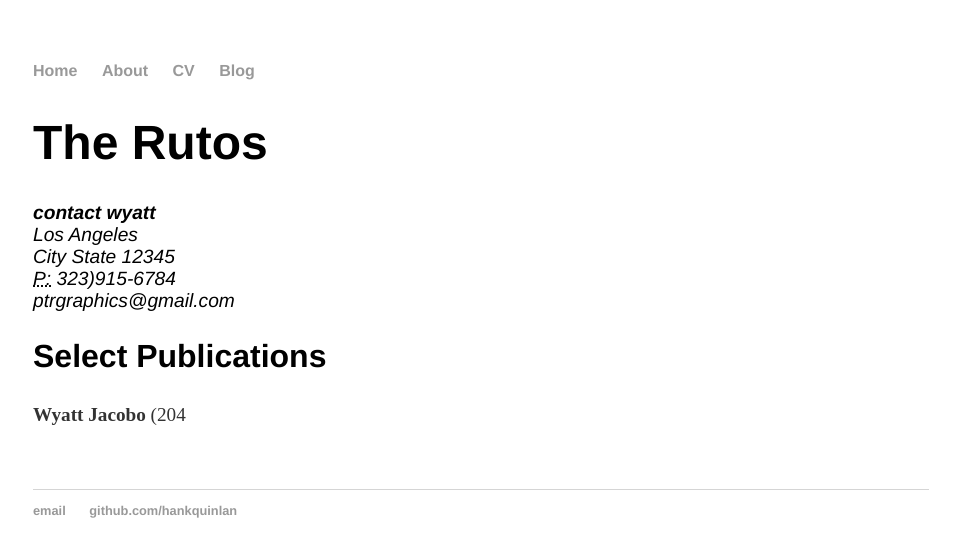
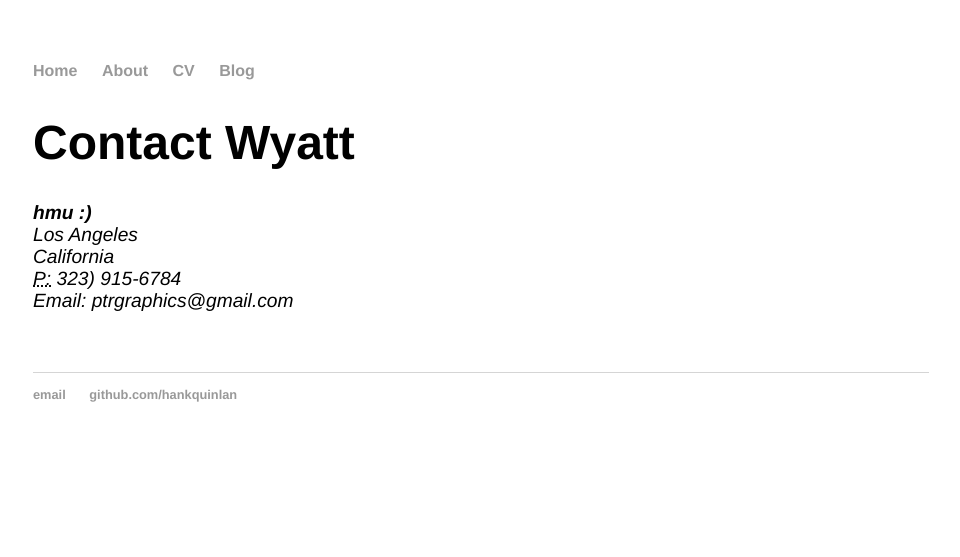
Before and after one commit to N07H1N6M4773RZ/N07H1N6M4773RZ.github.io, a Jekyll site: the page built from cv/index.html, in a window 1280 px wide. Shown: the top 557 px of the page, without its empty margins (159-1119 px from the left). Built offline with Jekyll 4.4.1, drawn with Linux system fonts in a browser that asks for light colours.

Commit message:
Update index.html

```diff
--- a/cv/index.html
+++ b/cv/index.html
@@ -5,17 +5,17 @@ title: Ruto
 
 	<div class="cv">
 		<a href="#" class="download" title=" "> </a>
-					<h1>The Rutos</h1>
+					<h1>Contact Wyatt</h1>
 					<address>
-					<strong>contact wyatt</strong><br>
+					<strong>hmu :)</strong><br>
 					Los Angeles<br>
-					City State 12345<br>
-					<abbr title="phone">P:</abbr> 323)915-6784<br>
-					<span class="obfuscate">ptrgraphics@gmail.com</span>
+					California<br>
+					<abbr title="phone">P:</abbr> 323) 915-6784<br>
+					<span class="obfuscate"> Email: ptrgraphics@gmail.com</span>
 					</address>
 
-					<h2>Select Publications</h2>
 
-					<p><strong>Wyatt Jacobo</strong> (204
+
+
 
 	</div>
```
